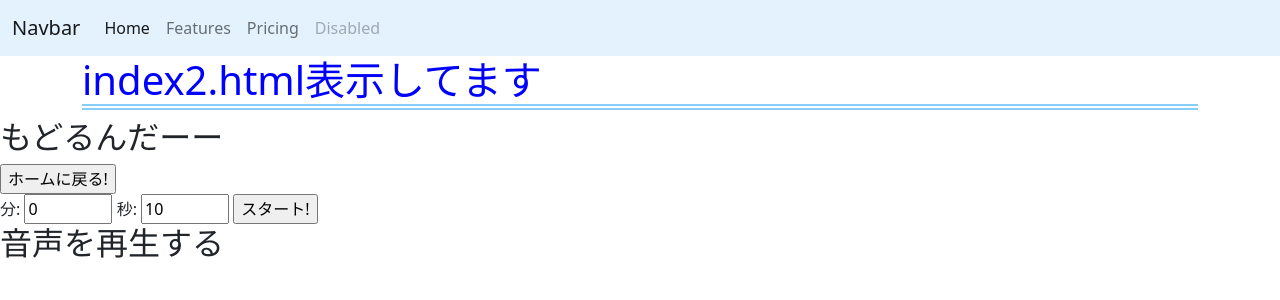
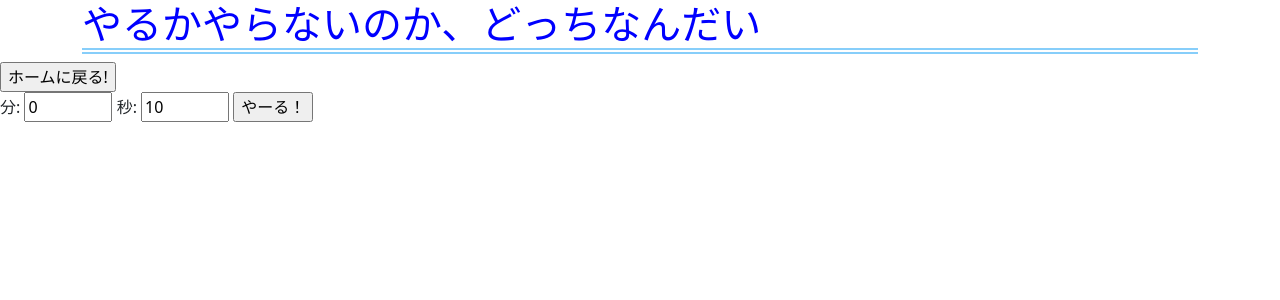
Before and after one commit to e215736/agile_mini_camp_VIP, a Flask app: page /test in a window 1280 px wide. Shown: the top 300 px of the page. Run offline with Flask 2, Linux system fonts and the light colour scheme.

Commit message:
19th commit: clear looking,change to logo5

```diff
--- a/product/flask/testapp/templates/layout.html
+++ b/product/flask/testapp/templates/layout.html
@@ -9,22 +9,7 @@
     <title>テストWebアプリ</title>
 </head>
 <body>
-    <nav class="navbar navbar-expand-lg navbar-light" style="background-color: #e3f2fd;">
-        <div class="container-fluid">
-          <a class="navbar-brand" href="#">Navbar</a>
-          <button class="navbar-toggler" type="button" data-bs-toggle="collapse" data-bs-target="#navbarNavAltMarkup" aria-controls="navbarNavAltMarkup" aria-expanded="false" aria-label="Toggle navigation">
-            <span class="navbar-toggler-icon"></span>
-          </button>
-          <div class="collapse navbar-collapse" id="navbarNavAltMarkup">
-            <div class="navbar-nav">
-              <a class="nav-link active" aria-current="page" href="#">Home</a>
-              <a class="nav-link" href="#">Features</a>
-              <a class="nav-link" href="#">Pricing</a>
-              <a class="nav-link disabled" href="#" tabindex="-1" aria-disabled="true">Disabled</a>
-            </div>
-          </div>
-        </div>
-      </nav>
+
     {% block content %}
     {% endblock %}
     <script src="https://cdn.jsdelivr.net/npm/bootstrap@5.0.2/dist/js/bootstrap.bundle.min.js" integrity="sha384-MrcW6ZMFYlzcLA8Nl+NtUVF0sA7MsXsP1UyJoMp4YLEuNSfAP+JcXn/tWtIaxVXM" crossorigin="anonymous"></script>
--- a/product/flask/testapp/templates/testapp/index.html
+++ b/product/flask/testapp/templates/testapp/index.html
@@ -3,7 +3,7 @@
 {% block content %}
 <div class="container">
     <h1>健康のためなら死んでもいい</h1>
-    <img src="{{ url_for('static', filename='images/LOGO_TBD2.png') }}">
+    <img src="{{ url_for('static', filename='images/LOGO_TBD5.png') }}">
 
     <form action="/test" method="get">
         <input type="submit" value='勉強/筋トレをする！'>
@@ -12,7 +12,7 @@
     <p id="test">{{ my_dict.insert_something1 }}</p>
     <p>{{ my_dict.insert_something2 }}</p>
 
-<h2>タイトル表示</h2>
+
 
 
 
--- a/product/flask/testapp/templates/testapp/index2.html
+++ b/product/flask/testapp/templates/testapp/index2.html
@@ -2,9 +2,9 @@
 
 {% block content %}
 <div class="container">
-    <h1>index2.html表示してます</h1>
+    <h1>やるかやらないのか、どっちなんだい</h1>
 </div>
-<h2>もどるんだーー</h2>
+
 <!-- ボタンを押すと、/templatesに飛ぶ -->
 
   <form action="/" method="get">
@@ -16,11 +16,11 @@
     <input type="number" id="minutes" name="minutes" min="0" max="60" value="0">
     <label for="seconds">秒:</label>
     <input type="number" id="seconds" name="seconds" min="0" max="59" value="10">
-    <input type="button" id="start-button" value='スタート!'>
+    <input type="button" id="start-button" value='やーる！'>
   </form>
 
 
-  <h2>音声を再生する</h2>
+
 
   <audio id="audio-element" src="/static/audio/SiriPower.mp3"></audio>
 
--- a/product/flask/testapp/views.py
+++ b/product/flask/testapp/views.py
@@ -4,9 +4,9 @@ from flask import render_template  # 追加
 @app.route('/')
 def index():
     my_dict = {
-        'insert_something1': 'views.pyのinsert_something1部分です。',
-        'insert_something2': 'views.pyのinsert_something2部分です。',
-        'test_titles': ['title1', 'title2', 'title3']
+        'insert_something1': 'safariのブラウザを使用していると、音が鳴らないことがあります。',
+        'insert_something2': 'safariのwebサイトの自動再生設定を「すべてのメディアを自動設定」にすると直ります。',
+        #'test_titles': ['title1', 'title2', 'title3']
     }
     return render_template('testapp/index.html', my_dict=my_dict)
 
```
Also changed, not shown: product/flask/testapp/static/images/LOGO_TBD4.PNG (added), product/flask/testapp/static/images/LOGO_TBD5.PNG (added).
